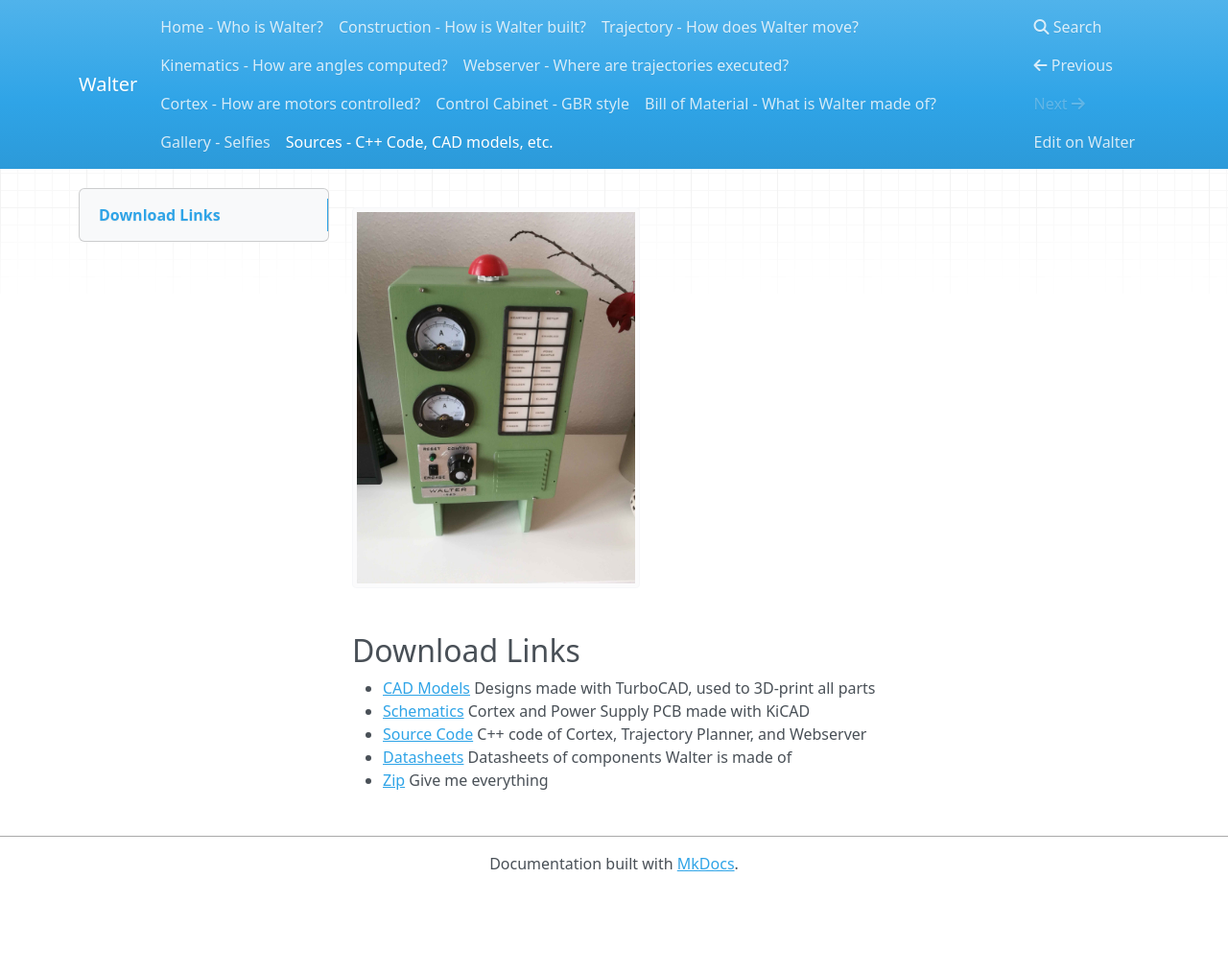
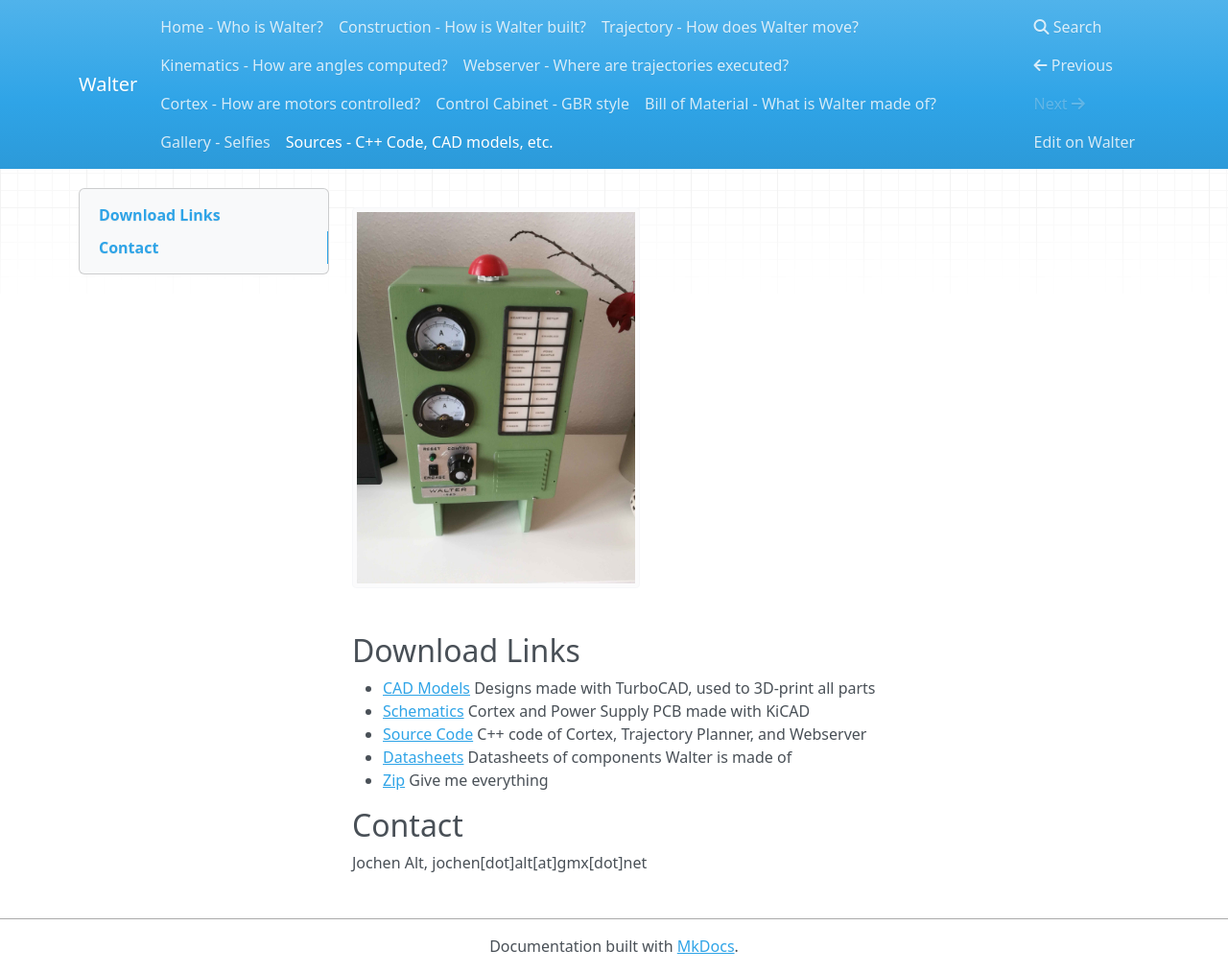
Before and after one commit to goergch/Walter, an MkDocs documentation site: the page built from docs/Sources.md, in a window 1280 px wide and 1014 px high. Shown: the whole window at 96% size. Built offline with MkDocs 1.6.1, drawn with Linux system fonts in a browser that asks for light colours; nearby versions of some CDN libraries; old or Windows-style settings are respelled for this version of MkDocs.

Commit message:
no message

```diff
--- a/docs/Sources.md
+++ b/docs/Sources.md
@@ -12,3 +12,7 @@ C++ code of Cortex, Trajectory Planner, and Webserver
 Datasheets of components Walter is made of
 * [Zip](https://github.com/jochenalt/Walter/archive/master.zip)
 Give me everything
+
+## Contact
+
+Jochen Alt, jochen[dot]alt[at]gmx[dot]net
```
